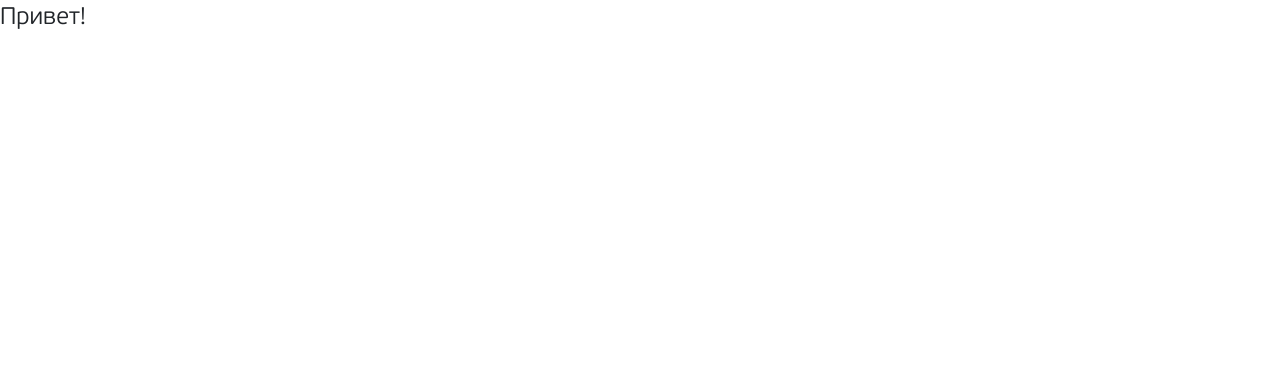
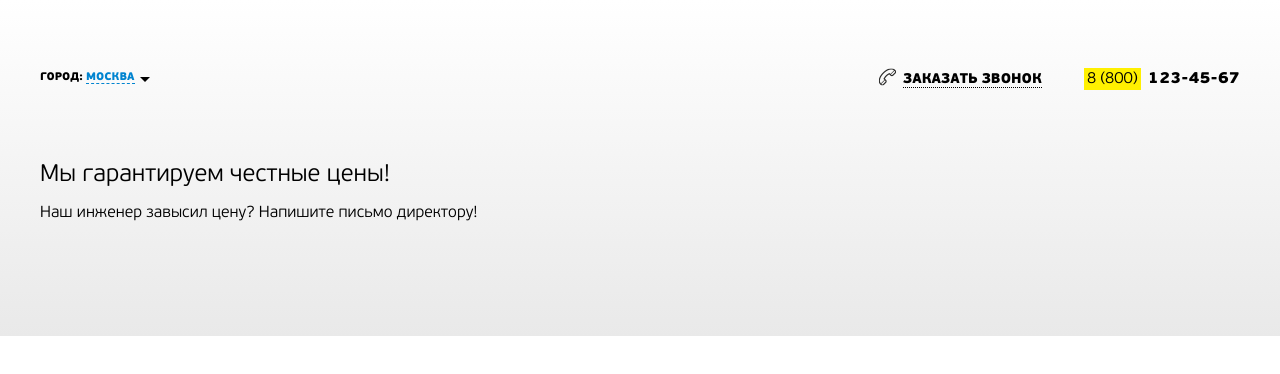
Before and after one commit to rwcalinin/it-tech-company, a website built with webpack: page src/index.html in a window 1280 px wide. Built offline with nearby package versions, Linux system fonts and the light colour scheme; files whose address does not match are found by name.

Commit message:
city-call

```diff
--- a/src/index.html
+++ b/src/index.html
@@ -1,5 +1,6 @@
 <!DOCTYPE html>
 <html lang="ru">
+
 <head>
     <meta charset="UTF-8">
     <meta http-equiv="X-UA-Compatible" content="IE=edge">
@@ -7,11 +8,52 @@
     <title>Техническая помощь г. Москва</title>
     <link rel="stylesheet" href="css/style.css">
 </head>
+
 <body>
 
-    <h2>Привет!</h2>
+    <!-- HEADER ! HEADER -->
+    <header class="header">
+        <div class="container">
+
+            <div class="header__upper-block">
+                <div class="header__city-changer">
+                    <span class="header__city-text">Город: </span>
+                    <span class="header__city-change">Москва</span>
+                    <span class="header__triangle"></span>
+                </div>
+                <div class="header__callback">
+                    <div class="header__request-call">
+                        <img src="./icons/phone.png" alt="PH">
+                        <span class="header__request-text">Заказать звонок</span>
+                    </div>
+                    <div class="header__phone">
+                        <a href="tel:88001234567" class="header__phone-number">
+                            <span class="header__yellow-bg">8 (800)</span> 123-45-67
+                        </a>
+                    </div>
+                </div>
+            </div>
+
+            <div class="header__search">
+
+            </div>
+
+            <div class="header__down-block">
+                <h2 class="header__subtitle">
+                    Мы гарантируем честные цены!
+                </h2>
+                <div class="header__descr">
+                    <span class="header__descr-text">Наш инженер завысил цену?</span>
+                    <span class="header__write-dir" id="write-dir">Напишите письмо директору!</span>
+                </div>
+            </div>
+
+        </div>
+    </header>
+    <!-- HEADER---HEADER -->
 
     <script src="js/script.js"></script>
 
 </body>
+
 </html>
--- /dev/null
+++ b/src/sass/modules/_header.scss
@@ -0,0 +1,69 @@
+.header {
+    background: rgb(233,233,233);
+    background: linear-gradient(0deg, rgba(233,233,233,1) 0%, rgba(255,255,255,1) 100%);
+    min-height: 336px;
+//
+// ! upper-block ----------------------------
+    &__upper-block {
+        display: flex;
+        justify-content: space-between;
+        align-items: center;
+        min-height: 157px;
+        text-transform: uppercase;
+        * {
+            font-size: 11px;
+            font-weight: 900;
+        }
+    }
+    &__city-changer {
+        cursor: pointer;
+    }
+    &__city-change {
+        color: #0184d0;
+        border-bottom: 1px dashed #0184d0;
+    }
+    &__triangle {
+        position: relative;
+        top: 9.5px;
+        left: 5px;
+        border: 5px solid transparent; border-top: 5px solid #000;
+    }
+    &__callback {
+        display: flex;
+        align-items: center;
+        cursor: pointer;
+    }
+    &__request-call {
+        img {
+            position: relative;
+            bottom: 2px;
+        }
+    }
+    &__request-text {
+        position: relative;
+        top: 1px;
+        margin: 0 42px 0 3px;
+        font-size: 14px;
+        border-bottom: 1px dotted #000;
+        &:hover {
+            border-bottom: 1px dashed #000;
+        }
+    }
+    &__phone-number {
+        font-size: 16px;
+        color: #000;
+        &:hover {
+            color: #000;
+            text-decoration: none;
+        }
+    }
+    &__yellow-bg {
+        padding: 3px;
+        font-size: 16px;
+        font-weight: 400;
+        background-color: $main-color;
+        margin: 0 2.5px 0 0;
+    }
+// ! <---------------------------------------
+//
+}
--- a/src/sass/style.scss
+++ b/src/sass/style.scss
@@ -1,6 +1,9 @@
+//
+//
 // ! reboot styles
 @import './init/bootstrap-reboot_min.scss';
-// ! -------------
+// ! <------------
+//
 //
 // ! fonts --------------------------------
 @font-face {
@@ -24,9 +27,23 @@
     * {
         font-family: 'PFBeauSansPro';
         font-weight: 400;
+        color: #000;
     }
-// ! -------------------------------------
+// ! <------------------------------------
+//
+//
+// ! standart classes --------------------
+// ? main color
+    $main-color: #fff000;
+// ? <---------
+    .container {
+        max-width: 1200px;
+        height: 100%;
+        margin: 0 auto;
+    }
+// ! <------------------------------------
+//
 //
 // ! modules -----------------------------
-
-// ! -------------------------------------
+@import './modules/header';
+// ! <------------------------------------
```
Also changed, not shown: dist/css/init/bootstrap-reboot_min.css (deleted), dist/css/style.css, dist/img/header-bg.png (deleted), dist/index.html, src/img/header-bg.png (deleted), src/sass/init/_bootstrap-reboot_min.scss (renamed from src/sass/init/bootstrap-reboot_min.scss).
